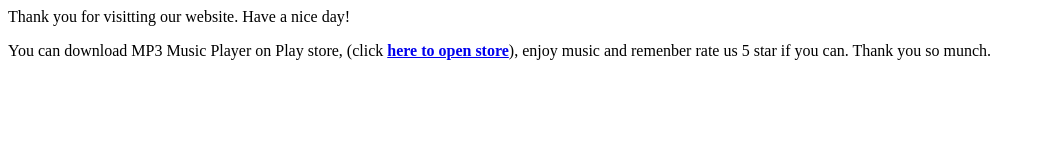
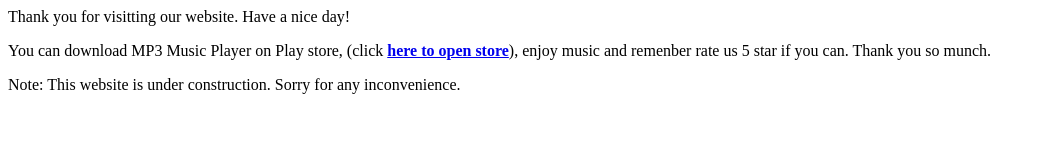
Before and after one commit to mindfulness-apps/mindfulness-apps.github.io, a plain HTML site: page index.html in a window 1280 px wide. Shown: the whole page, without its empty margins (0-1045 px from the left). Drawn offline with Linux system fonts and the light colour scheme.

Commit message:
Update index.html

```diff
--- a/index.html
+++ b/index.html
@@ -5,5 +5,6 @@
 <body>
 <p>Thank you for visitting our website. Have a nice day!</p>
 <p>You can download MP3 Music Player on Play store, (click <a href="https://play.google.com/store/apps/details?id=com.motion.mp3player" target="_blank" style="font-weight: bold">here to open store</a>), enjoy music and remenber rate us 5 star if you can. Thank you so munch.</p>
+<p>Note: This website is under construction. Sorry for any inconvenience.</p>
 </body>
 <html>
```
